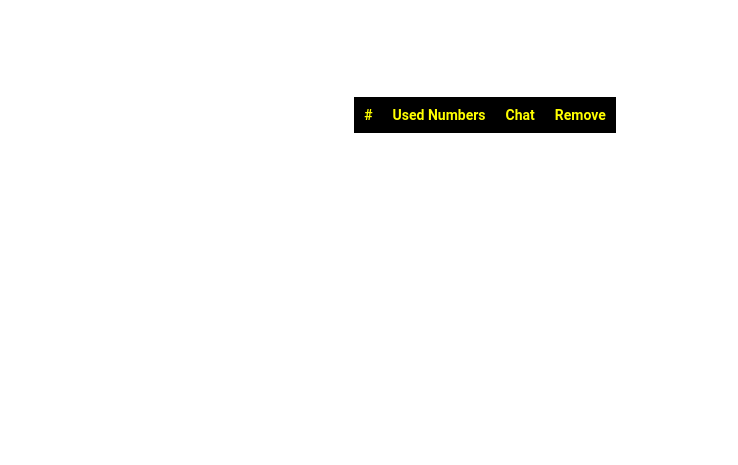
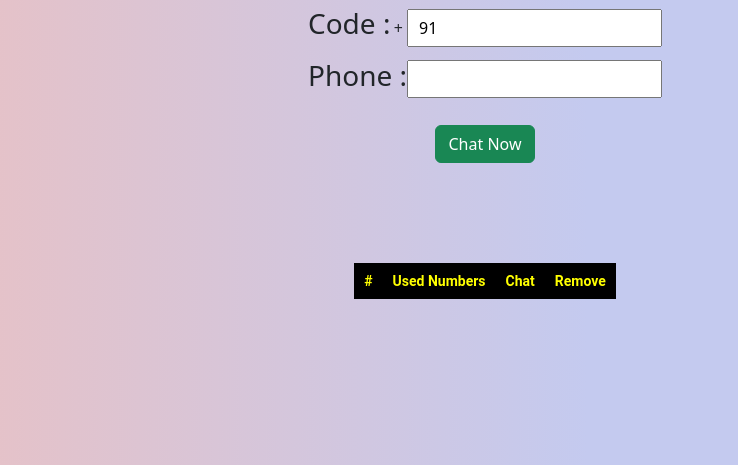
Before and after one commit to SagarCoder007/Whatsapp-Direct-Massage, a plain HTML site: page index.html in a window 1280 px wide. Shown: the part 335-800 px from the top of the page, without its empty margins (155-893 px from the left). Drawn offline with nearby package versions, Linux system fonts and the light colour scheme.

Commit message:
final output

```diff
--- a/index.html
+++ b/index.html
@@ -11,12 +11,13 @@
 
 <body>
 
-  <div class="container">
+  <div class="container1">
 
     <div id="header">
 
 
-      <img class="wa_logo" src="https://cdn-icons-png.flaticon.com/512/733/733585.png" alt="Whatsapp Direct Masage Logo">
+      <img class="wa_logo" src="https://cdn-icons-png.flaticon.com/512/733/733585.png"
+        alt="Whatsapp Direct Masage Logo">
       <h1 class="title">WatsApp Direct Masage</h1>
 
     </div>
@@ -37,8 +38,8 @@
       </div>
 
       <div class="btn-section">
-      <a href="" id="link"><button id="btn" type="button" class="btn btn-success">Chat Now</button></a>
-</div>
+        <a href="" id="link"><button id="btn" type="button" class="btn btn-success">Chat Now</button></a>
+      </div>
 
     </div>
 
--- a/main.js
+++ b/main.js
@@ -6,7 +6,7 @@ const link = document.getElementById("link")
 
 button.addEventListener("click", () => {
 
-event.preventDefault()
+  event.preventDefault()
 
   phoneVal = phone.value
   countryVal = country.value
@@ -56,7 +56,7 @@ let sshow = (() => {
   data.forEach((item, index) => {
     let table = document.getElementById("table")
     insert += `<tr>
-            <td class="no">${index+1}</td>
+            <td class="no">${index + 1}</td>
             <td class="phone">${item}</td>
             <td  class="chat" ><a href="${url}${item}"class"goto"><i class="fa-brands fa-whatsapp"></i></a></td>
             <td class="del" onClick="del(${index})"><i class="fa-solid fa-trash"></i></td>
--- a/style.css
+++ b/style.css
@@ -4,6 +4,15 @@
   box-sizing: border-box;
 }
 
+body {
+  background: #edc0bf;
+  background: linear-gradient(90deg, #edc0bf 0, #c4caef 58%);
+  padding: 4.5rem;
+  margin: 0;
+  display: flex;
+  justify-content: center;
+  margin-top: 50px;
+}
 
 #header {
   display: flex;
@@ -28,8 +37,8 @@
   margin-bottom: 10px;
 }
 
-.numb{
- padding: 5px 10px ;
+.numb {
+  padding: 5px 10px;
 }
 
 .number {
@@ -52,11 +61,13 @@ tr td {
 
 }
 
-.del,.chat,.no{
+.del,
+.chat,
+.no {
   width: 30px;
 }
 
-.no{
+.no {
   background-color: blueviolet !important;
 }
 
@@ -80,15 +91,16 @@ th {
 
 
 .fa-whatsapp:hover {
-  color:white;
+  color: white;
   background-color: green;
 
   border-radius: 50%;
 
 }
 
-.container{
-  max-width: 100%;
+.container1 {
+  max-height: 100%;
+  width: 600px;
   display: flex;
   align-items: center;
   justify-content: center;
@@ -96,26 +108,27 @@ th {
 }
 
 
-.btn-section{
+.btn-section {
   display: flex;
   justify-content: center;
   align-items: center;
-  margin-bottom:100px;
+  margin-bottom: 100px;
   margin-top: 25px;
 
 
 }
 
-.fa-trash:hover{
+.fa-trash:hover {
   color: red;
   transition: 0.5s;
 }
 
-#btn{
+#btn {
   width: 100%;
+  cursor: pointer;
 }
 
-table{
+table {
   max-width: 100%;
 }
 
@@ -123,24 +136,24 @@ table{
 
 /* ..............media query...............*/
 
-@media(max-width:384px){
+@media(max-width:384px) {
 
-.title{
-  font-size: 24px;
+  .title {
+    font-size: 24px;
+  }
+
+  .info {
+    font-size: 17px;
+  }
 }
 
-.info{
-  font-size: 17px;
-}
-}
+@media(max-width:300px) {
 
-@media(max-width:300px){
-
-  .title{
+  .title {
     font-size: 20px;
   }
 
-  .info{
+  .info {
     font-size: 14px;
   }
 
```
